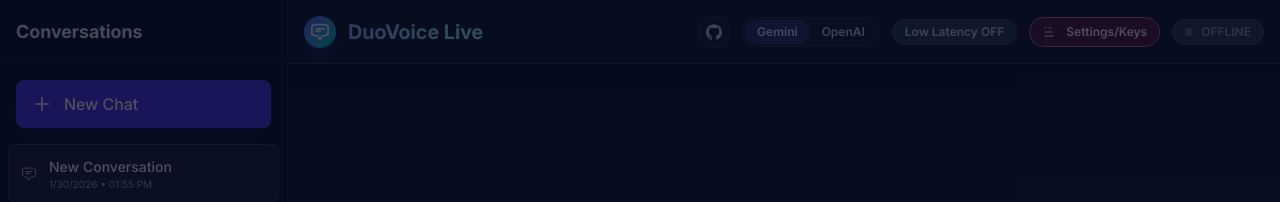
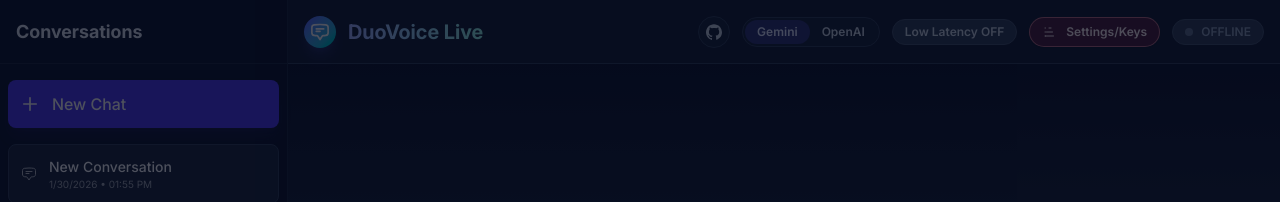
Before and after one commit to garyj/duovoice, a React (Vite) app: page / in a window 1280 px wide. Shown: the top 202 px of the page. Built offline with nearby package versions, Linux system fonts and the light colour scheme; no server answers.

Commit message:
fix(ui): align new chat button width

```diff
--- a/components/Sidebar.tsx
+++ b/components/Sidebar.tsx
@@ -43,13 +43,13 @@
           </button>
         </div>
 
-        <div className="p-4">
+        <div className="px-2 py-4">
           <button
             onClick={() => {
               onNewChat();
               if (window.innerWidth < 768) onClose();
             }}
-            className="w-full flex items-center gap-3 px-4 py-3 bg-indigo-600 hover:bg-indigo-700 text-white rounded-lg transition-all shadow-lg shadow-indigo-900/20 group hover:scale-[1.02] active:scale-[0.98]"
+            className="w-full flex items-center gap-3 px-3 py-3 bg-indigo-600 hover:bg-indigo-700 text-white rounded-lg transition-all shadow-lg shadow-indigo-900/20 group hover:scale-[1.02] active:scale-[0.98]"
           >
             <svg xmlns="http://www.w3.org/2000/svg" fill="none" viewBox="0 0 24 24" strokeWidth={2} stroke="currentColor" className="w-5 h-5">
               <path strokeLinecap="round" strokeLinejoin="round" d="M12 4.5v15m7.5-7.5h-15" />
```
